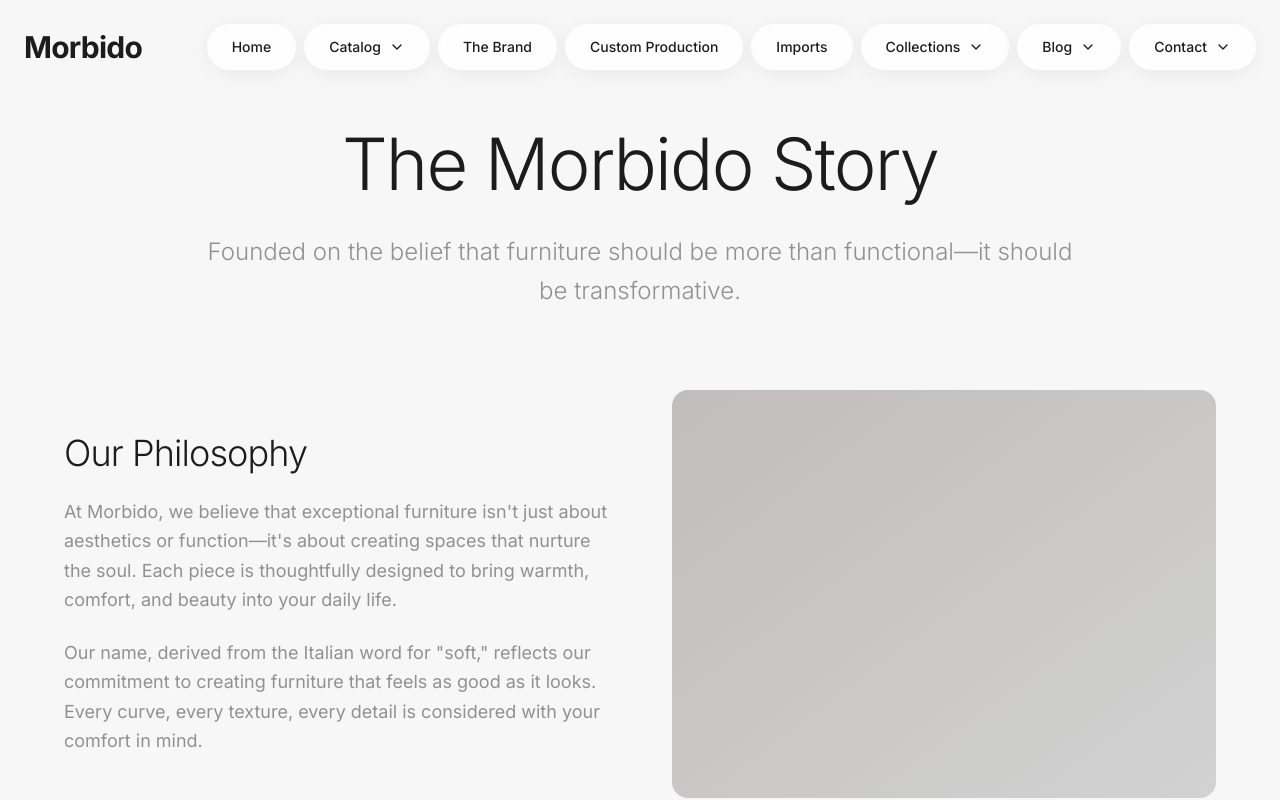
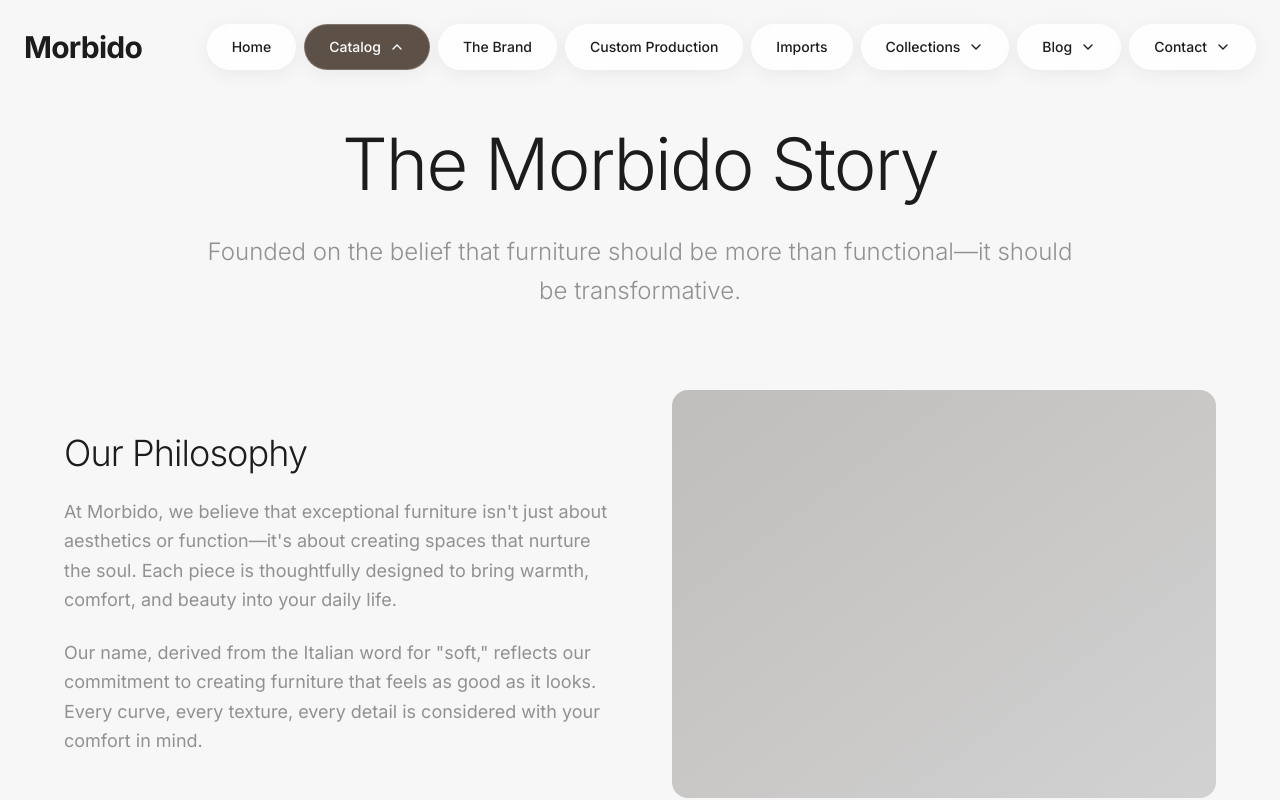
Before and after one commit to DMKeyy/House-Furniture-store-design, a React (Vite) app: page /brand in a window 1280 px wide. Both pictures are taken after a click on the button "Catalog". Shown: the top 800 px of the page. Built offline with nearby package versions, Linux system fonts and the light colour scheme.

Commit message:
Fix: Dropdown menu active state
Ensure dropdown menus remain active after a click.

```diff
--- a/src/components/Navigation.tsx
+++ b/src/components/Navigation.tsx
@@ -1,11 +1,12 @@
 
-import React, { useState } from 'react';
+import React, { useState, useEffect, useRef } from 'react';
 import { ChevronDown, Menu, X } from 'lucide-react';
 import { Link } from 'react-router-dom';
 
 const Navigation = () => {
   const [activeDropdown, setActiveDropdown] = useState<string | null>(null);
   const [isMobileMenuOpen, setIsMobileMenuOpen] = useState(false);
+  const dropdownRef = useRef<HTMLDivElement>(null);
 
   const navigationItems = [
     { label: 'Home', href: '/' },
@@ -30,14 +31,14 @@ const Navigation = () => {
       label: 'Collections',
       href: '/collections',
       dropdown: [
-        { name: 'Modern & Minimal', href: '/collections/modern-minimal' },
-        { name: 'Wabi Harmony', href: '/collections/wabi-harmony' },
-        { name: 'Nordic Calm', href: '/collections/nordic-calm' },
-        { name: 'Urban Edge', href: '/collections/urban-edge' },
-        { name: 'Elegant Home', href: '/collections/elegant-home' },
-        { name: 'Modular Movement', href: '/collections/modular-movement' },
-        { name: 'Coastal Breeze', href: '/collections/coastal-breeze' },
-        { name: 'Vintage Revival', href: '/collections/vintage-revival' }
+        { name: 'Modern & Minimal', href: '/catalog/modern-minimal' },
+        { name: 'Wabi Harmony', href: '/catalog/wabi-harmony' },
+        { name: 'Nordic Calm', href: '/catalog/nordic-calm' },
+        { name: 'Urban Edge', href: '/catalog/urban-edge' },
+        { name: 'Elegant Home', href: '/catalog/elegant-home' },
+        { name: 'Modular Movement', href: '/catalog/modular-movement' },
+        { name: 'Coastal Breeze', href: '/catalog/coastal-breeze' },
+        { name: 'Vintage Revival', href: '/catalog/vintage-revival' }
       ]
     },
     {
@@ -61,24 +62,47 @@ const Navigation = () => {
     }
   ];
 
+  // Close dropdown when clicking outside
+  useEffect(() => {
+    const handleClickOutside = (event: MouseEvent) => {
+      if (dropdownRef.current && !dropdownRef.current.contains(event.target as Node)) {
+        setActiveDropdown(null);
+      }
+    };
+
+    document.addEventListener('mousedown', handleClickOutside);
+    return () => {
+      document.removeEventListener('mousedown', handleClickOutside);
+    };
+  }, []);
+
   const handleDropdownToggle = (label: string) => {
     setActiveDropdown(activeDropdown === label ? null : label);
   };
 
+  const handleDropdownItemClick = () => {
+    setActiveDropdown(null);
+  };
+
   return (
-    <nav className="relative z-50">
+    <nav className="relative z-50" ref={dropdownRef}>
       {/* Desktop Navigation */}
       <div className="hidden lg:flex items-center space-x-2">
         {navigationItems.map((item) => (
-          <div key={item.label} className="relative group">
+          <div key={item.label} className="relative">
             {item.dropdown ? (
               <button
-                className="flex items-center space-x-2 px-6 py-3 rounded-full bg-white/80 backdrop-blur-md border border-white/20 text-charcoal-black hover:bg-warm-brown hover:text-white transition-all duration-300 soft-shadow"
-                onMouseEnter={() => setActiveDropdown(item.label)}
-                onMouseLeave={() => setActiveDropdown(null)}
+                className={`flex items-center space-x-2 px-6 py-3 rounded-full bg-white/80 backdrop-blur-md border border-white/20 text-charcoal-black hover:bg-warm-brown hover:text-white transition-all duration-300 soft-shadow ${
+                  activeDropdown === item.label ? 'bg-warm-brown text-white' : ''
+                }`}
+                onClick={() => handleDropdownToggle(item.label)}
               >
                 <span className="font-medium text-sm">{item.label}</span>
-                <ChevronDown className="w-4 h-4 transition-transform duration-200" />
+                <ChevronDown
+                  className={`w-4 h-4 transition-transform duration-200 ${
+                    activeDropdown === item.label ? 'rotate-180' : ''
+                  }`}
+                />
               </button>
             ) : (
               <Link
@@ -89,19 +113,16 @@ const Navigation = () => {
               </Link>
             )}
 
-            {/* Mega Menu Dropdown */}
+            {/* Desktop Dropdown */}
             {item.dropdown && activeDropdown === item.label && (
-              <div
-                className="absolute top-full left-0 mt-2 w-64 bg-white/95 backdrop-blur-md rounded-2xl border border-white/20 soft-shadow p-4 animate-fade-in"
-                onMouseEnter={() => setActiveDropdown(item.label)}
-                onMouseLeave={() => setActiveDropdown(null)}
-              >
+              <div className="absolute top-full left-0 mt-2 w-64 bg-white/95 backdrop-blur-md rounded-2xl border border-white/20 soft-shadow p-4 animate-fade-in">
                 <div className="grid gap-2">
                   {item.dropdown.map((subItem) => (
                     <Link
                       key={subItem.name}
                       to={subItem.href}
                       className="block px-4 py-3 text-sm text-charcoal-black hover:bg-warm-brown/10 hover:text-warm-brown rounded-xl transition-all duration-200"
+                      onClick={handleDropdownItemClick}
                     >
                       {subItem.name}
                     </Link>
@@ -154,7 +175,10 @@ const Navigation = () => {
                             key={subItem.name}
                             to={subItem.href}
                             className="block px-4 py-2 text-sm text-medium-grey hover:text-warm-brown transition-colors duration-200"
-                            onClick={() => setIsMobileMenuOpen(false)}
+                            onClick={() => {
+                              setIsMobileMenuOpen(false);
+                              setActiveDropdown(null);
+                            }}
                           >
                             {subItem.name}
                           </Link>
```
